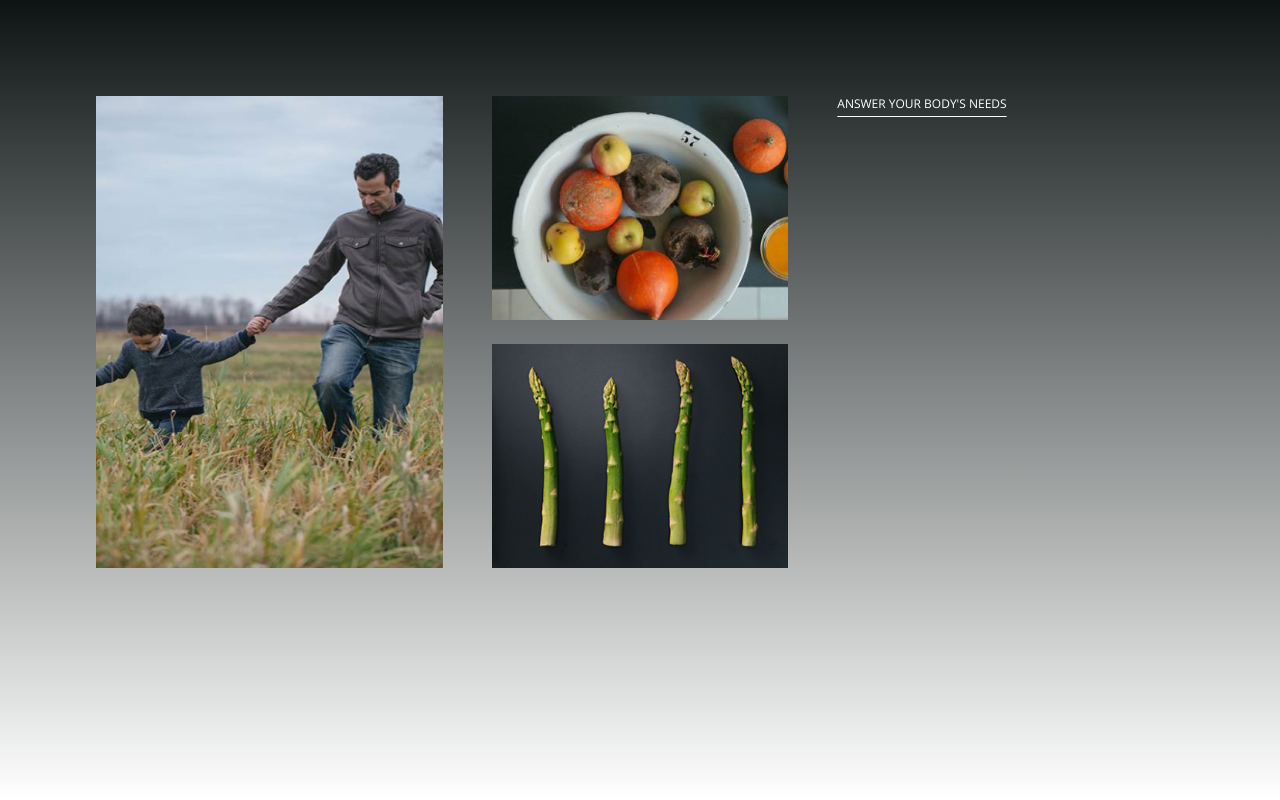
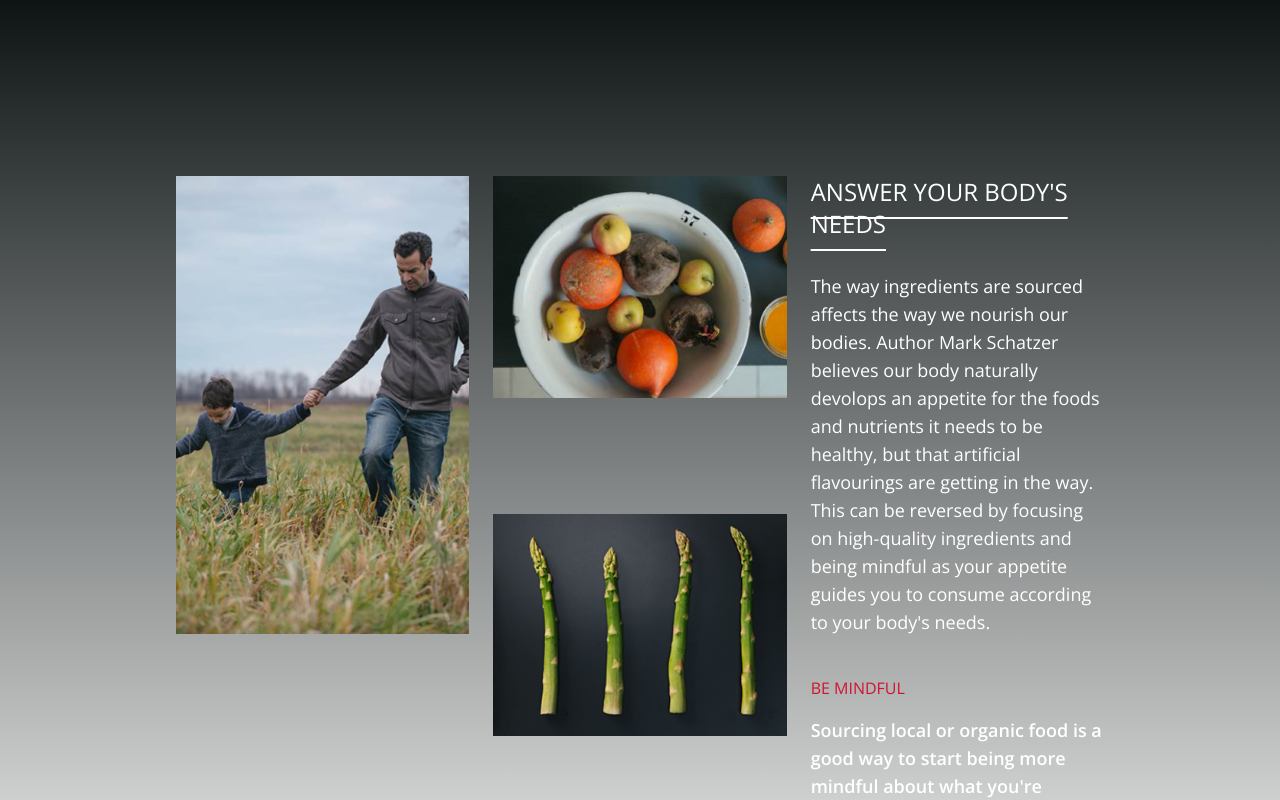
Before and after one commit to pavilandoangelo/orchard-fe-test, a Next.js app: page / in a window 1280 px wide. Shown: the top 800 px of the page. Built offline with nearby package versions, Linux system fonts and the light colour scheme.

Commit message:
adding the text

```diff
--- a/src/app/page.tsx
+++ b/src/app/page.tsx
@@ -4,56 +4,67 @@ export default function Home() {
     return (
         <main className="flex min-h-screen flex-col items-center justify-between p-24">
             <section className="container mx-auto">
-                <div className="grid grid-cols-3 gap-6">
-                    <div className="h-auto relative">
+                <div className="grid grid-cols-3 gap-6 py-4 sm:py-8 lg:py-16 xl:py-20 2xl:py-24">
+                    <div className="">
                         <picture>
                             <source
-                                media="(min-width: 320px)"
+                                media="(max-width: 320px)"
                                 srcSet="/images/component-01/Image-01.jpg"
                             />
-                            <Image
+                            <img
                                 src="/images/component-01/Image-01@2x.jpg"
-                                alt="alt text here"
-                                className="object-fill"
-                                fill
+                                alt="Image 01"
                             />
                         </picture>
                     </div>
 
                     <div className="grid grid-rows-2 grid-flow-col gap-6">
-                        <div className="h-[14rem] relative">
+                        <div className="">
                             <picture>
                                 <source
-                                    media="(min-width: 320px)"
+                                    media="(max-width: 320px)"
                                     srcSet="/images/component-01/Image-02.jpg"
                                 />
-                                <Image
+                                <img
                                     src="/images/component-01/Image-02@2x.jpg"
-                                    alt="alt text here"
-                                    className="object-contain"
-                                    fill
+                                    alt="Image 02"
                                 />
                             </picture>
                         </div>
-                        <div className="h-[14rem] relative">
+                        <div className="">
                             <picture>
                                 <source
-                                    media="(min-width: 320px)"
+                                    media="(max-width: 320px)"
                                     srcSet="/images/component-01/Image-03.jpg"
                                 />
-                                <Image
+                                <img
                                     src="/images/component-01/Image-03@2x.jpg"
-                                    alt="alt text here"
-                                    className="object-contain"
-                                    fill
+                                    alt="Image 02"
                                 />
                             </picture>
                         </div>
                     </div>
                     <div>
-                        <h1 className="uppercase text-xs text-white underline underline-offset-8">
+                        <h1 className="uppercase text-lg md:text-2xl text-white underline underline-offset-16 font-thin">
                             Answer Your Body's Needs
                         </h1>
+                        <p className='text-base md:text-lg text-white font-thin leading-6 mt-4 md:mt-8'>
+                            The way ingredients are sourced affects the way we
+                            nourish our bodies. Author Mark Schatzer believes
+                            our body naturally devolops an appetite for the
+                            foods and nutrients it needs to be healthy, but that
+                            artificial flavourings are getting in the way. This
+                            can be reversed by focusing on high-quality
+                            ingredients and being mindful as your appetite
+                            guides you to consume according to your body's
+                            needs.
+                        </p>
+                        <h2 className='mt-5 md:mt-10 uppercase text-highlight-red text-base'>
+                            Be Mindful
+                        </h2>
+                        <p className='mt-4 text-white font-semibold text-base md:text-lg leading-6'>
+                            Sourcing local or organic food is a good way to start being more mindful about what you're cooking and eating
+                        </p>
                     </div>
                 </div>
             </section>
--- a/tailwind.config.ts
+++ b/tailwind.config.ts
@@ -14,7 +14,21 @@ const config: Config = {
                     'conic-gradient(from 180deg at 50% 50%, var(--tw-gradient-stops))'
             },
             colors: {
-                'dark-slate-gray': '#0e1414'
+                'dark-slate-gray': '#0e1414',
+                'highlight-red': '#cf1430'
+            },
+            textUnderlineOffset: {
+                16: '16px',
+            },
+            container: {
+                center: true,
+                padding: {
+                    DEFAULT: '1rem',
+                    sm: '2rem',
+                    lg: '4rem',
+                    xl: '5rem',
+                    '2xl': '6rem'
+                }
             }
         }
     },
```
